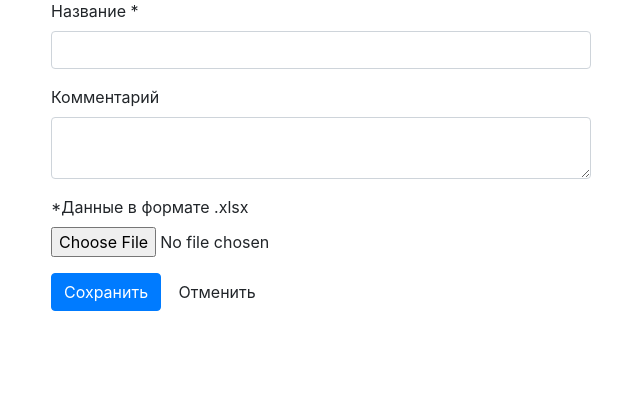
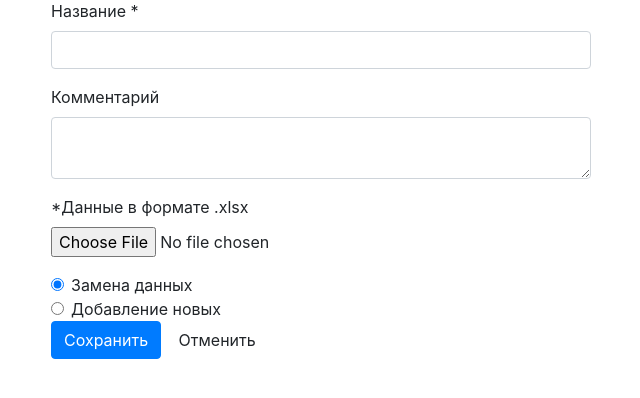
Before and after one commit to koe4toto/gadalka, a Flask app: page /add_ref in a window 1280 px wide. Shown: the part 185-583 px from the top of the page, without its empty margins (34-674 px from the left). Run offline with Flask 2, Linux system fonts and the light colour scheme; the visitor is signed in with stand-in values (Sample User, id 1); some libraries are stand-ins or nearby versions.

Commit message:
Создание записи в очереди
Проблема получения значения радио в форме

```diff
--- a/database.py
+++ b/database.py
@@ -98,7 +98,7 @@ class data_area:
                 data,
                 type,
                 user_id
-            ) VALUES (%s, %s, %s);
+            ) VALUES (%s, %s, %s, %s);
             ''',
             (
                 data_area_id,
--- a/refs.py
+++ b/refs.py
@@ -40,6 +40,7 @@ def ref(id):
     return render_template('ref.html', id = id, ref = the_ref, columns=columns)
 
 # Добавление справочника
+# TODO Справоничк нужно сохранять в специальной базе
 @mod.route("/add_ref", methods =['GET', 'POST'] )
 @is_logged_in
 def add_ref():
@@ -57,6 +58,7 @@ def add_ref():
 
         file = request.files['file']
 
+
         if file and allowed_file(file.filename):
             # Генерируется имя из идентификатора пользователя и врамени загрузки файла
             # Текущее время в сточку только цифрами
@@ -73,6 +75,7 @@ def add_ref():
             cursor.execute('INSERT INTO refs (name, description, user_id, data) VALUES (%s, %s, %s, %s);',
                            (name, description, session['user_id'], table_name))
             # Создаёется таблица для хранения данных
+            # TODO Справоничк нужно сохранять в специальной базе
             cursor.execute('''CREATE TABLE '''+ table_name +''' ("code" varchar, "value" varchar, "parent_value" varchar);''')
             conn.commit()
 
@@ -104,6 +107,7 @@ def add_ref():
     return render_template('add_ref.html', form=form)
 
 # Удаление справочника
+# TODO Удалять справочник нужно из специальной базы данных
 @mod.route('/delete_ref/<string:id>', methods=['POST'])
 @is_logged_in
 def delete_ref(id):
--- a/templates/add_ref.html
+++ b/templates/add_ref.html
@@ -11,6 +11,18 @@
                     <label for="exampleFormControlFile1">*Данные в формате .xlsx</label>
                     <input type="file" name="file" class="form-control-file">
                 </div>
+                <div class="form-check">
+                  <input class="form-check-input" type="radio" name="type" id="exampleRadios1" value="1" checked>
+                  <label class="form-check-label" for="exampleRadios1">
+                    Замена данных
+                  </label>
+                </div>
+                <div class="form-check">
+                  <input class="form-check-input" type="radio" name="type" id="exampleRadios2" value="2">
+                  <label class="form-check-label" for="exampleRadios2">
+                    Добавление новых
+                  </label>
+                </div>
                 <p>
                     <input type="submit" class="btn btn-primary" value="Сохранить">
                     <a class="btn btn-link" onclick="javascript:history.back(-2); return false;">Отменить</a>
```
Also changed, not shown: data_areas.py (+5 -2 lines), 1 other file.
